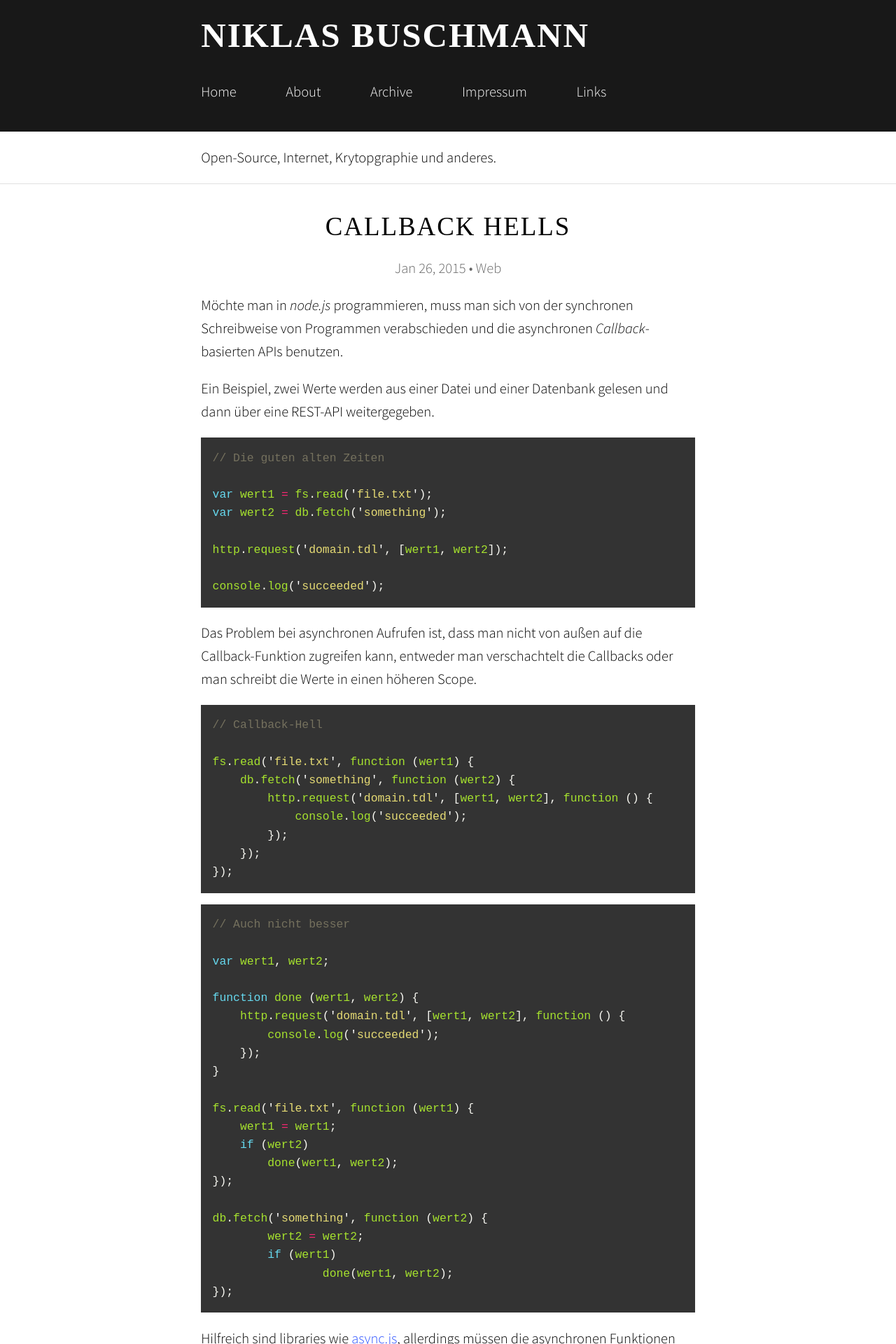
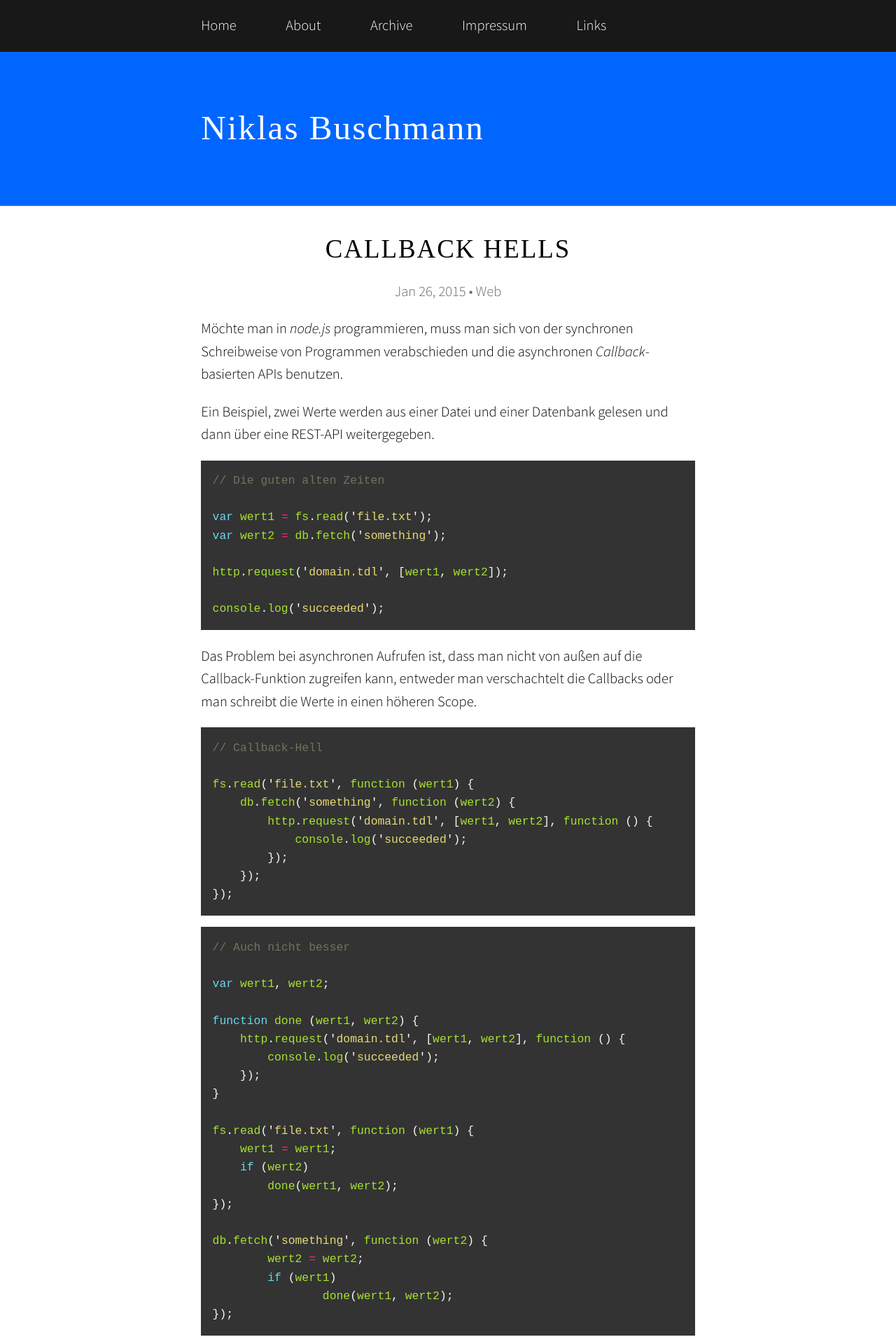
Before and after one commit to wilkistarotieno/wilkistarotieno.github.io, a Jekyll site: the page built from index.html, in a window 1280 px wide. Shown: the top 1920 px of the page at 70% size. Built offline with Jekyll 4.4.1, drawn with Linux system fonts in a browser that asks for light colours; some web fonts are replaced; Markdown is read by kramdown in place of the engine named in the settings; a script that is not in the unit is left out; comment, search, counter and statistics services are not loaded; some of the changed lines change nothing that is shown.

Commit message:
Update _config.yml

```diff
--- a/_config.yml
+++ b/_config.yml
@@ -1,7 +1,7 @@
 title: "Niklas Buschmann"
 author: "Niklas Buschmann"
 description: "Open-Source, Internet, Krytopgraphie und anderes."
-subheading: "Open-Source, Internet, Krytopgraphie und anderes."
+#subheading: "Open-Source, Internet, Krytopgraphie und anderes."
 more: "zum Artikel"
 url: "http://niklabs.cf"
 
@@ -13,7 +13,7 @@
     anchor: "#46f"
     serif-heading: true
     nav: "#181818"
-#    headline: "#06f"
+    headline: "#06f"
     description: "white"
     article:
         odd: "#ffffff"
```
